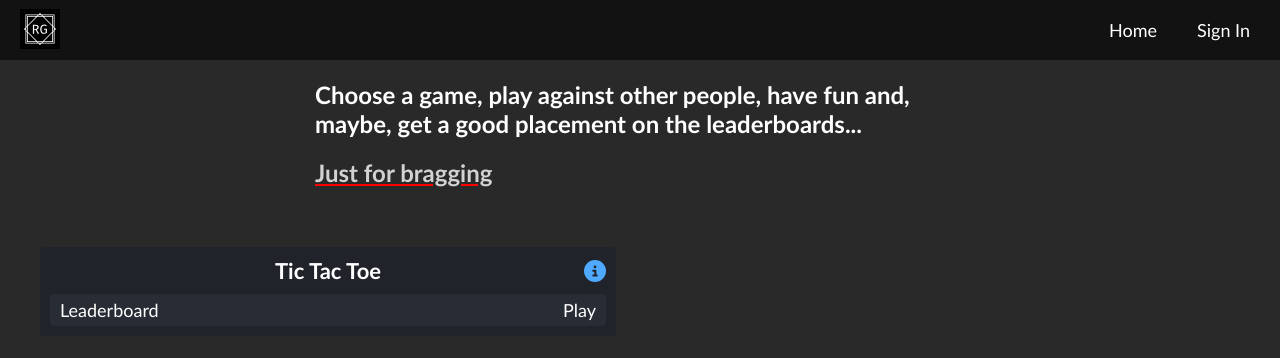
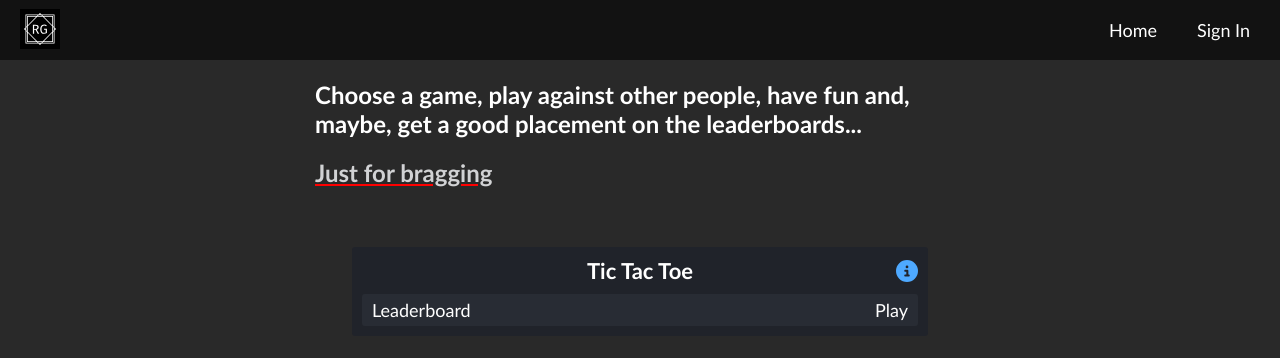
Before and after one commit to Romario-Negreiros/RetroGames, a Next.js app: page / in a window 1280 px wide. Shown: the top 358 px of the page. Built offline with nearby package versions, Linux system fonts and the light colour scheme; no server answers.

Commit message:
refactor: remove restyle in media query of games-list class

```diff
--- a/src/styles/pages/home.module.css
+++ b/src/styles/pages/home.module.css
@@ -51,10 +51,6 @@
 }
 
 @media screen and (min-width: 650px) {
-  .games_list {
-    justify-content: space-between;
-  }
-
   .games_list li {
     width: 48%;
   }
```
